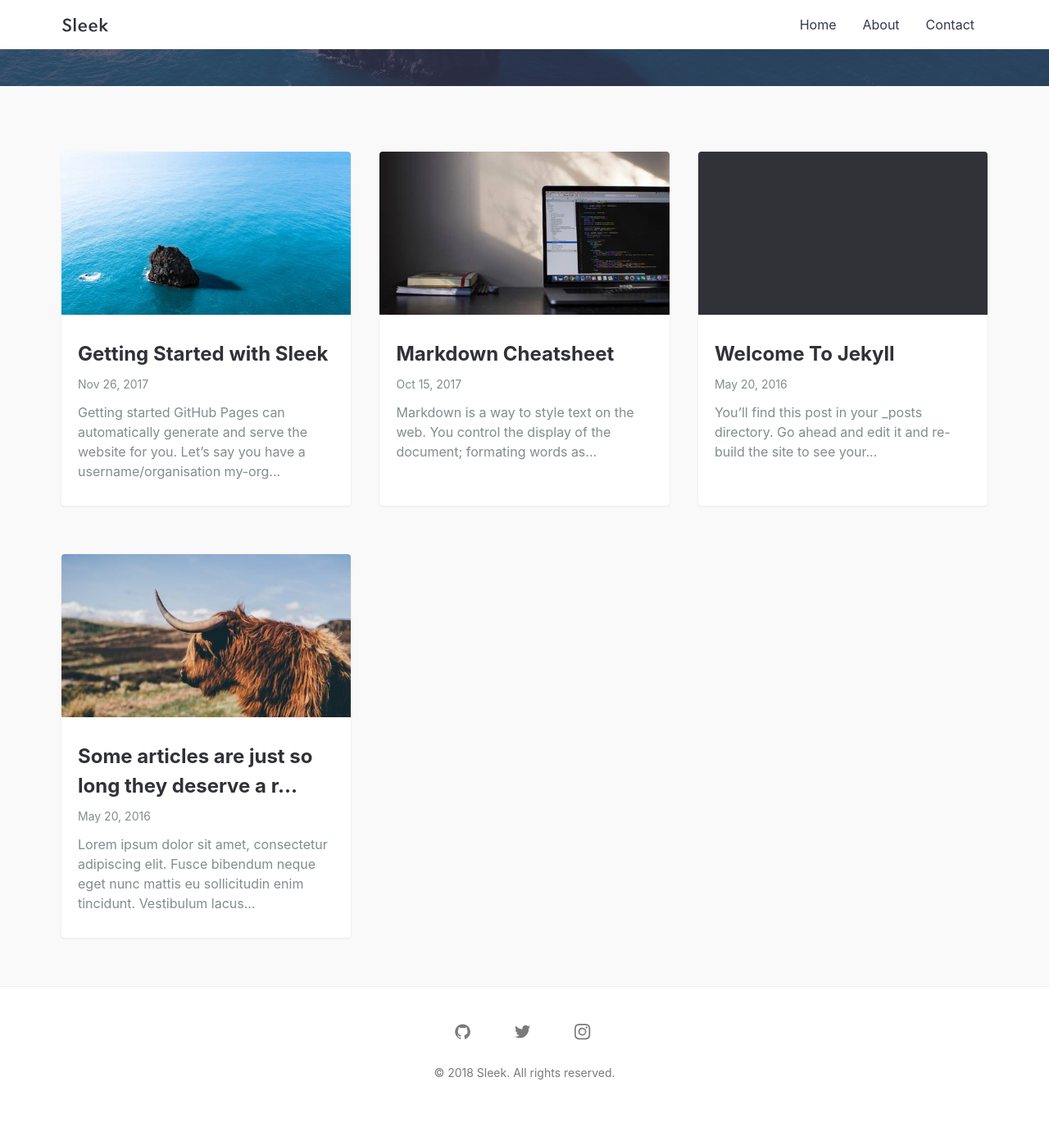
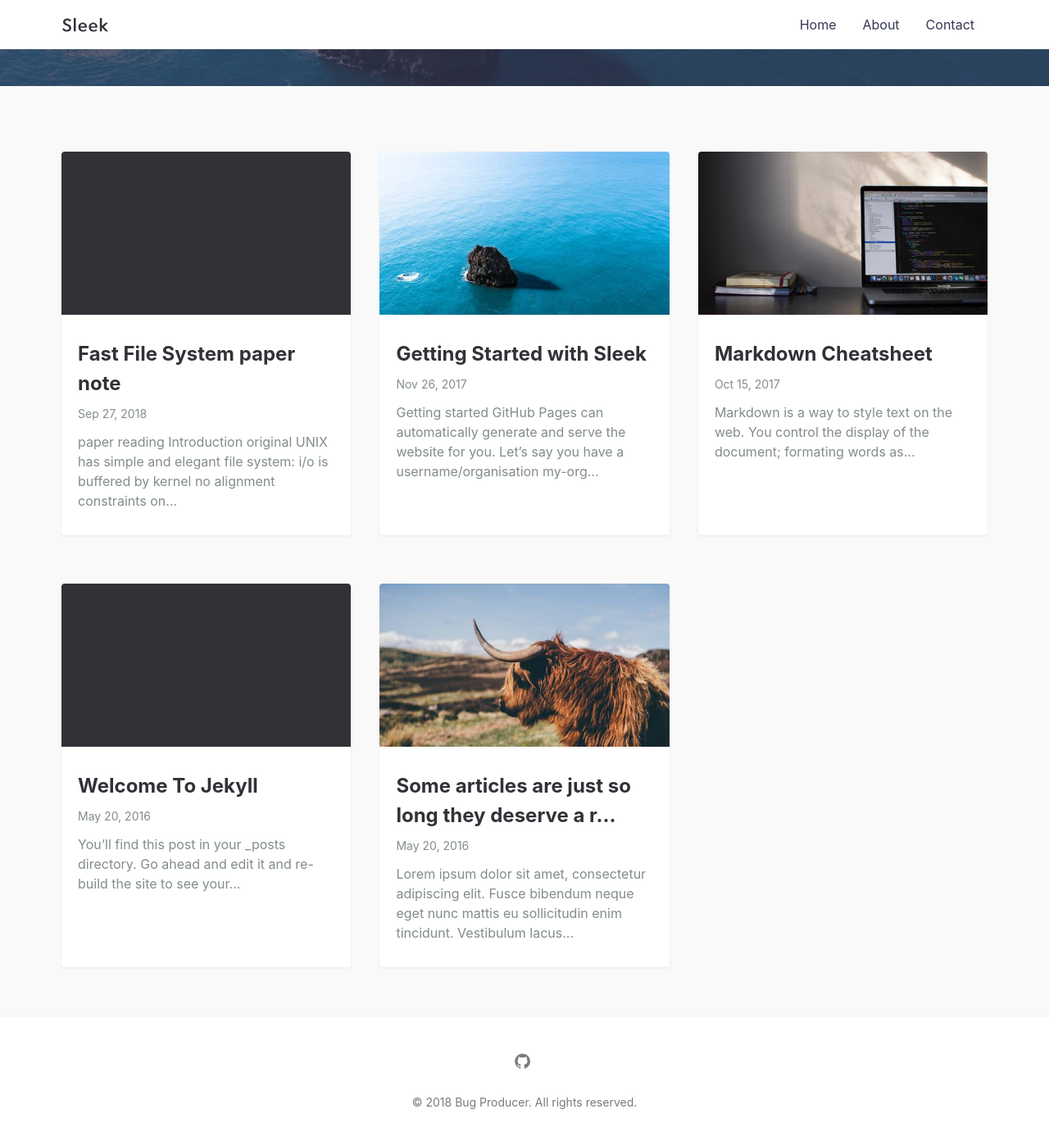
Before and after one commit to laazy/laazy.github.io, a Jekyll site: the page built from index.md, in a window 1280 px wide and 1400 px high, scrolled down 471 px. Shown: the top 1392 px of the window at 82% size. Built offline with Jekyll 4.4.1, drawn with Linux system fonts in a browser that asks for light colours; before the commit the page ends 1835 px from its top, so only the background shows below that; part of the change alters nothing that is shown.

Commit message:
add post.

```diff
--- a/_config.yml
+++ b/_config.yml
@@ -1,24 +1,17 @@
-title: Sleek # your site title
+title: Bug Producer  # your site title
 author: GitHub User
-email: your-email@domain.com # email for form submission, you also have to change it in _js/scripts.js
+email: laaazy@sjtu.edu.cn # email for form submission, you also have to change it in _js/scripts.js
 description: > # this means to ignore newlines until "baseurl:"
-  Write an awesome description for your new site here. You can edit this
-  line in _config.yml. It will appear in your document head meta (for
-  Google search results) and in your feed.xml site description.
+
 baseurl: "/" # the subpath of your site, e.g. /blog
 url: "https://janczizikow.github.io/sleek" # the base hostname & protocol for your site, e.g. http://example.com
-twitter_username: jan_czizikow # replace with your_twitter_username or comment to remove link from footer
+# twitter_username: jan_czizikow # replace with your_twitter_username or comment to remove link from footer
 github_username:  janczizikow # replace with your_github_username or comment to remove link from footer
-instagram_username: shanlongjj # replace with your_instagram_username or comment to remove link from footer
+# instagram_username: shanlongjj # replace with your_instagram_username or comment to remove link from footer
 social:
-  name: Your Name
+  name: laazy
   links:
-    - https://twitter.com/BenBalter
-    - https://www.facebook.com/ben.balter
-    - https://www.linkedin.com/in/BenBalter
-    - https://plus.google.com/+BenBalter
-    - https://github.com/benbalter
-    - https://keybase.io/benbalter
+    - https://twitter.com/laazy
 
 disqus:
   shortname: janczizikow # to enable comments replace with your_disqus_shortname
--- /dev/null
+++ b/_posts/2018-09-27-paper-note.md
@@ -0,0 +1,100 @@
+---
+layout: post
+title: "Fast File System paper note"
+---
+# paper reading
+## Introduction
+
+original UNIX has simple and elegant file system:
+- i/o is buffered by kernel
+- no alignment constraints on data transfers
+- all operations are synchronous
+- transfer 512 byte blocks, be placed arbitrarily
+- no constraints other than disk space on file growth
+
+> When used on the VAX-11 together with other UNIX enhancements, the original 512 byte UNIX file system is incapable of providing the data throughput rates that many applications require.
+
+> This requires a file system providing higher bandwidth than the original 512 byte UNIX one that provides only about two percent of the maximum disk bandwidth or  about 20 kilobytes per second per arm.
+
+Developer retained the abstraction and imply changed the underlying implementation to increase its throughput
+
+## Old File System
+Old fs feature:
+
+- divide disk into *sectors*
+- a sector may contain one fs
+- directories are some special file, containing pointer to files
+- each file has descriptor called *inode*
+- inode contain ownership and timestamp about last modify and access
+- inode has block, indirect block, double indirect block, triply indirect block
+- 150M old fs consists of 4M  inode and 146M data
+- never transfers more than 512 bytes per disk transaction
+- often finds that the next sequential data block is not on the same cylinder
+-  pointer to the free list, a linked list of all the free blocks in the file system
+
+Attempt to improve reliability and throughput:
+
+- **reliability**: staging modifications to critical file system information
+- **performance**: factor of more than two by changing the basic block size from 512 to 1024 bytes
+    - each disk transfer accessed twice as much data
+    - most files could be described without need to access indirect blocks since the direct blocks contained twice as much data
+
+ file system with these changes will henceforth be referred to as the *old file system*
+
+ Because free list will became scrambled as files were created and removed, it made old fs deteriorated from 175 KB/s to 30KB/s after a few weeks of moderate use.
+
+ Eventually the free list became entirely random, causing files to have their blocks allocated randomly over the disk.
+
+ ## New file system organization
+
+ New fs feature:
+- each disk contains one or more fs
+- The size of file system blocks can be any power of two greater than or equal to 4096.
+- divides disk partition into one or more *cylinder groups*
+- cylinder group associated with  a redundant copy of the super-block, space for inodes, a bit map describing available blocks
+- bookkeeping information was placed at varying offset from beginning of the cylinder group.
+
+### Optimizing storage utilization
+
+***large block size improve speed but waste space***
+
+![Amount of wasted space as a function of block size](./assets/table1-ffs.png)
+To be able to use large blocks without undue waste, small, files must be stored in a more efficient way:
+- allowing the division of a single file system block into one or more fragments
+- The lower bound on the size of these fragments is constrained by the disk sector size, typically 512 bytes
+- The block map associated with each cylinder group records the space available in a cylinder group at the fragment level; to determine if a block is available
+![ Example layout of blocks and fragments in a 4096/1024 file system](./assets/figure1-ffs.png)
+
+----
+write with fragments setting:
+- There is enough space left in an already allocated block or fragment to hold the new data. The new data is written into the available space.
+- File contain no fragment, just write in new blocks, remaining will place in fragments or a new blocks.
+- File contain fragments. If the size of the new data plus the size of the data already in the fragments exceeds the size of a full block, a new block is allocated. The contents of the fragments are copied to the beginning of the block and the remainder of the block is filled with new data.  Otherwise, if the new data to be written will fit in less than a full block, a block with the necessary fragments is located, otherwise a full block is located. The contents of the existing fragments appended with the new data are written into the allocated space.
+
+----
+Since file systems with different block sizes may reside on the same system, the file system interface has been extended to provide application programs the optimal size for a read or write.
+- For files the optimal size is the block size of the file system on which the file is being accessed.
+- For other objects, such as pipes and sockets, the optimal size is the underlying buffer size.
+
+>The new file system uses less space than the 512 byte or 1024 byte file systems for indexing information for large files and the same amount of space for small files. These savings are offset by the need to use more space for keeping track of available free blocks. The net result is about the same disk utilization when a new file system’s fragment size equals an old file system’s block size.
+
+new fs have the minimum acceptable level of free blocks, once it drops down that, only administrator could allocate new blocks.
+
+Once it runs out, the throughput tends to be cun in half, because of the inability of the file system to localize blocks in a file
+
+### File system parameterization
+
+> A goal of the new file system is to parameterize the processor capabilities and mass storage characteristics so that blocks can be allocated in an optimum configuration dependent way.
+
+Physical characteristics:
+- processor: expected time to service an interrupt and schedule a new disk transfer
+- disk:  the number of blocks per track and the rate at which the disk spins
+-
+>Given a block allocated to a file, the allocation routines calculate the number of blocks to skip over so that the next block in the file will come into position under the disk head in the expected amount of time that it takes to start a new disk transfer operation.
+
+----
+> Eight rotational positions are distinguished, so the resolution of the summary information is 2 milliseconds for a typical 3600 revolution per minute drive. The super-block contains a vector of lists called rotational layout tables. The vector is indexed by rotational position.
+
+to be continued.
+
+### Layout Policies
--- a/index.md
+++ b/index.md
@@ -5,5 +5,5 @@
 # See: https://jekyllrb.com/docs/themes/#overriding-theme-defaults
 #
 layout: default
-title: Sleek Jekyll Theme
+title: laazy's bloooooooog
 ---
```
Also changed, not shown: _posts/assets/figure1-ffs.png (added), _posts/assets/table1-ffs.png (added).
